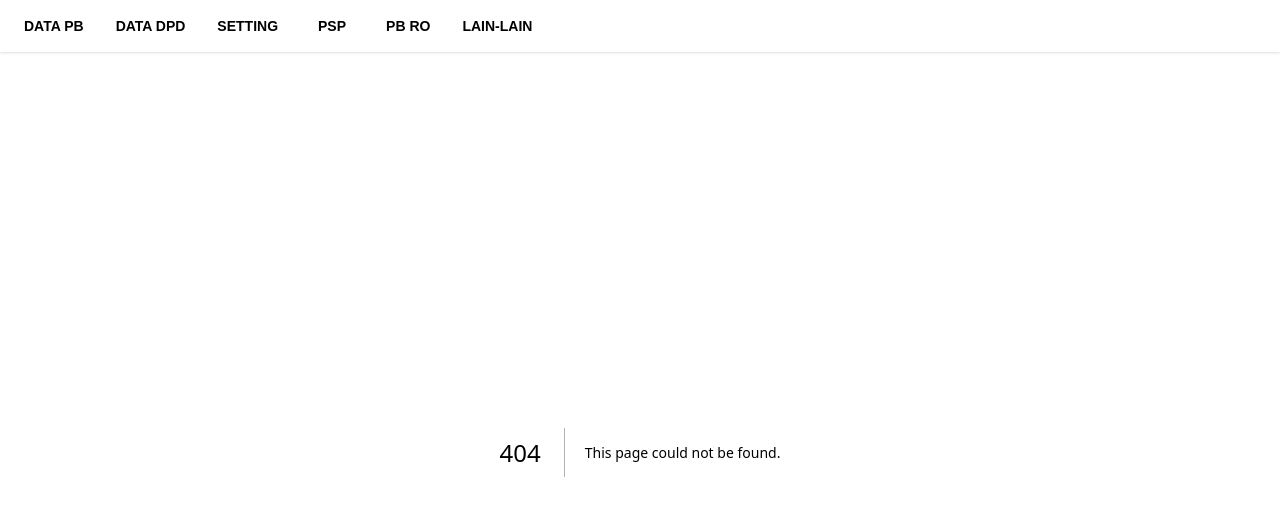
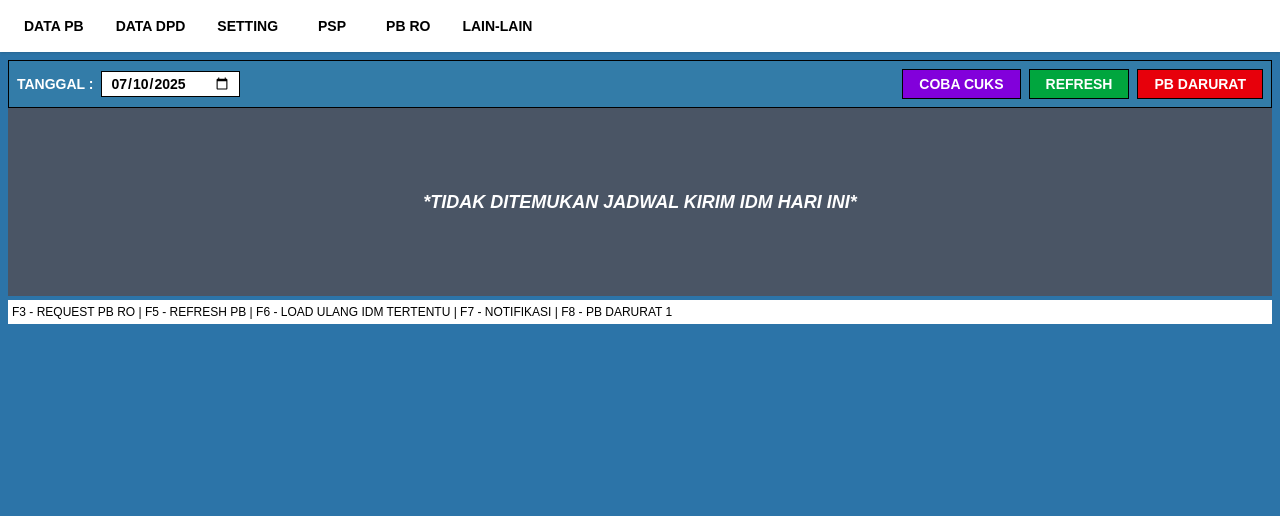
Before and after one commit to IdoMunthe/upload-pb-idm, a Next.js app: page /pbro/request-pb-ro in a window 1280 px wide. Before the commit this address had no page. Shown: the top 516 px of the page. Built offline with nearby package versions, Linux system fonts and the light colour scheme.

Commit message:
finished ui request-pb-ro

```diff
--- /dev/null
+++ b/src/app/pbro/request-pb-ro/page.tsx
@@ -0,0 +1,75 @@
+"use client";
+
+import { useEffect, useState } from "react";
+
+export default function UploadPBPage() {
+  const today = new Date().toISOString().split("T")[0];
+  const [tanggal, setTanggal] = useState(today);
+
+  useEffect(() => {
+    const handleKeyDown = (e: KeyboardEvent) => {
+      const keys = ["F3", "F5", "F6", "F7", "F8"];
+      if (keys.includes(e.key)) {
+        e.preventDefault();
+        e.stopPropagation();
+        switch (e.key) {
+          case "F3":
+            alert("[F3] REQUEST PB RO pressed");
+            break;
+          case "F5":
+            alert("[F5] REFRESH PB pressed");
+            break;
+          case "F6":
+            alert("[F6] LOAD ULANG IDM TERTENTU pressed");
+            break;
+          case "F7":
+            alert("[F7] NOTIFIKASI pressed");
+            break;
+          case "F8":
+            alert("[F8] PB DARURAT 1 pressed");
+            break;
+        }
+      }
+    };
+
+    window.addEventListener("keydown", handleKeyDown, true);
+    return () => window.removeEventListener("keydown", handleKeyDown, true);
+  }, []);
+
+  return (
+    <div className="bg-[#2c74a8] min-h-screen text-sm text-white p-2">
+      <div className="border border-black p-2 bg-[#337ca8] flex items-center justify-between">
+        <div className="flex items-center gap-2">
+          <span className="font-bold">TANGGAL :</span>
+          <input
+            type="date"
+            value={tanggal}
+            onChange={(e) => setTanggal(e.target.value)}
+            className="bg-white text-black font-bold px-2 py-0.5 border border-black"
+          />
+        </div>
+
+        <div className="flex items-center gap-2">
+          <button className="bg-purple-700 text-white font-bold px-4 py-1 border border-black">
+            COBA CUKS
+          </button>
+          <button className="bg-green-600 text-white font-bold px-4 py-1 border border-black">
+            REFRESH
+          </button>
+          <button className="bg-red-600 text-white font-bold px-4 py-1 border border-black">
+            PB DARURAT
+          </button>
+        </div>
+      </div>
+
+      <p className="bg-gray-600 text-white text-center py-20 italic text-lg font-bold">
+        *TIDAK DITEMUKAN JADWAL KIRIM IDM HARI INI*
+      </p>
+
+      <div className="bg-white text-black text-xs p-1 mt-1">
+        F3 - REQUEST PB RO | F5 - REFRESH PB | F6 - LOAD ULANG IDM TERTENTU | F7
+        - NOTIFIKASI | F8 - PB DARURAT 1
+      </div>
+    </div>
+  );
+}
```
